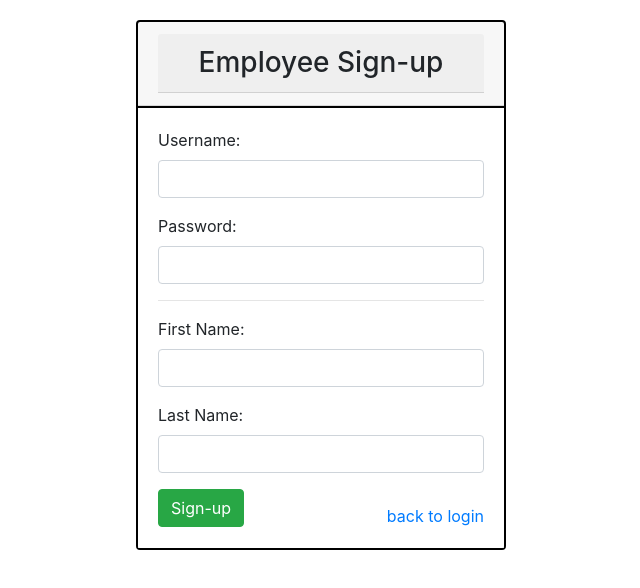
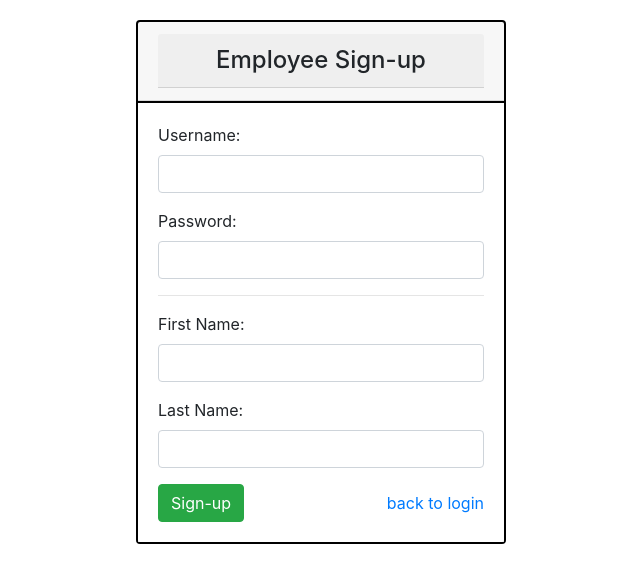
Before and after one commit to filthyrrrich/GATESapp, a React (Create React App) app in the folder client/: page /signup in a window 1280 px wide. Shown: the top 588 px of the page, without its empty margins (319-959 px from the left). Built offline with nearby package versions, Linux system fonts and the light colour scheme; no server answers.

Commit message:
touchups

```diff
--- a/client/src/pages/Login/Login.css
+++ b/client/src/pages/Login/Login.css
@@ -23,6 +23,7 @@
 }
 
 #toSignup {
+    font-size: 12px;
     margin-top: 10px;
     position: relative;
     float: right;
--- a/client/src/pages/Signup/Signup.css
+++ b/client/src/pages/Signup/Signup.css
@@ -1,5 +1,5 @@
 #backToLogin {
-    margin-top: 15px;
+    margin-top: 7px;
     position: relative;
     float: right;
 }
--- a/client/src/pages/Signup/Signup.js
+++ b/client/src/pages/Signup/Signup.js
@@ -55,7 +55,7 @@ class Signup extends Component {
                 <div className='container'>
                     <Card className="login-form" id="login-form">
                         <CardHeader>
-                            <h3 className="card-header">Employee Sign-up</h3>
+                            <h4 className="card-header">Employee Sign-up</h4>
                         </CardHeader>
                         <CardBody>
                             <Form>
```
